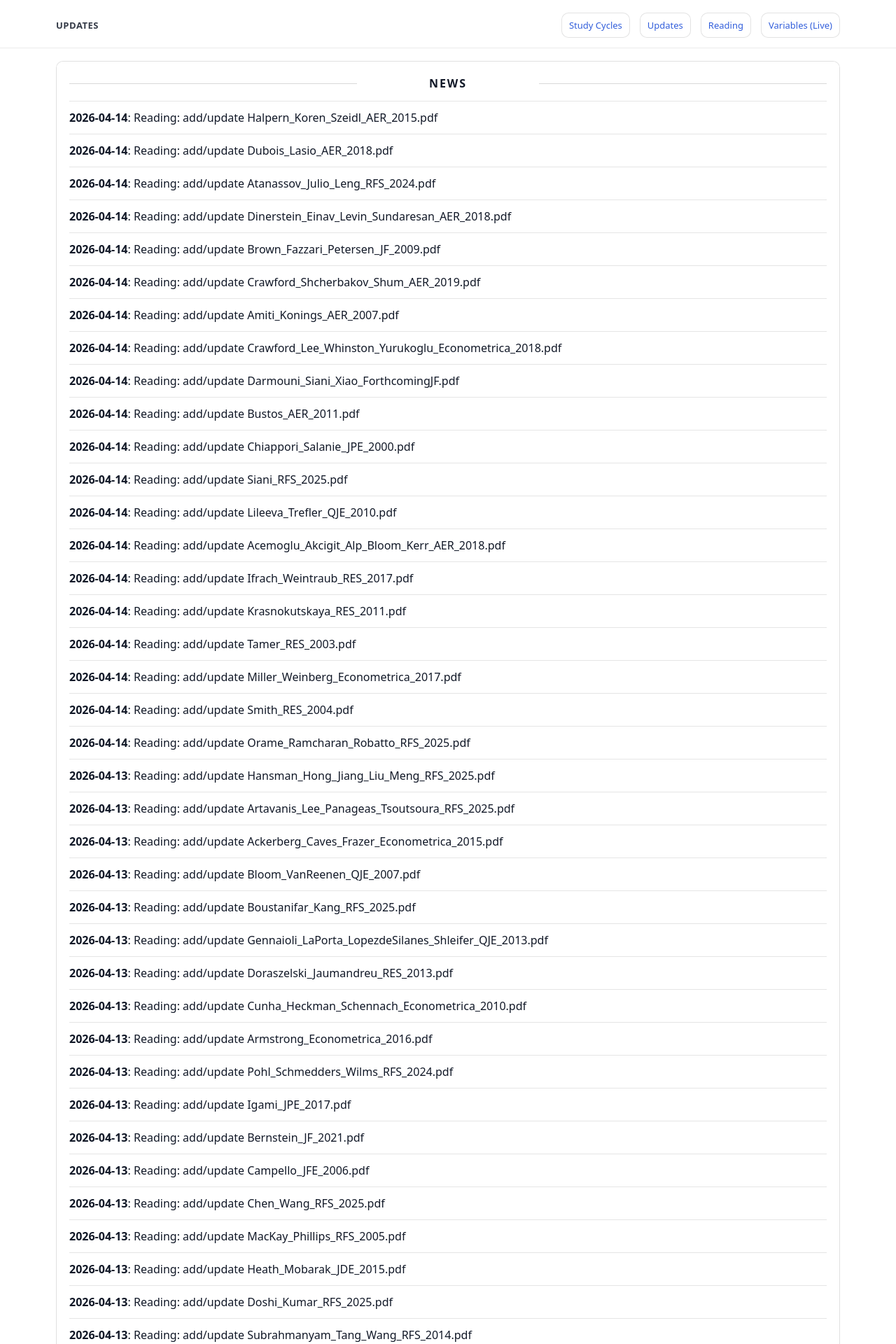
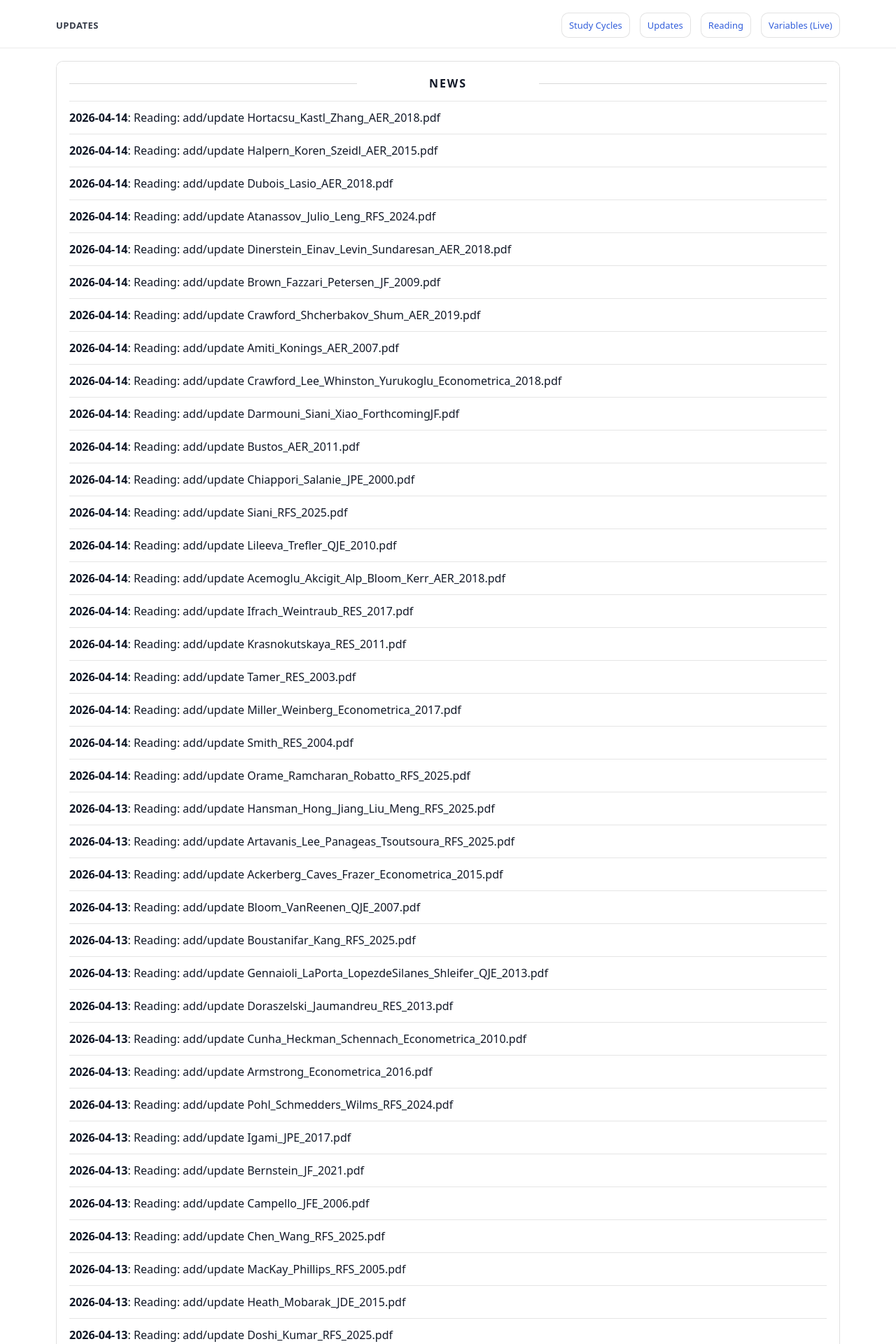
Before and after one commit to yaxinzn/study-archive, a Jekyll site: the page built from updates/index.md, in a window 1280 px wide. Shown: the top 1920 px of the page at 70% size. Built offline with Jekyll 4.4.1, drawn with Linux system fonts in a browser that asks for light colours; some of the changed text lies outside the part shown.

Commit message:
chore: update NEWS feed

```diff
--- a/_data/news.yml
+++ b/_data/news.yml
@@ -1,4 +1,7 @@
 # Auto-generated update history (sorted newest -> oldest). Do not edit manually.
+- ts: "1776169517"
+  date: "2026-04-14"
+  title: "Reading: add/update Hortacsu_Kastl_Zhang_AER_2018.pdf"
 - ts: "1776168847"
   date: "2026-04-14"
   title: "Reading: add/update Halpern_Koren_Szeidl_AER_2015.pdf"
```
